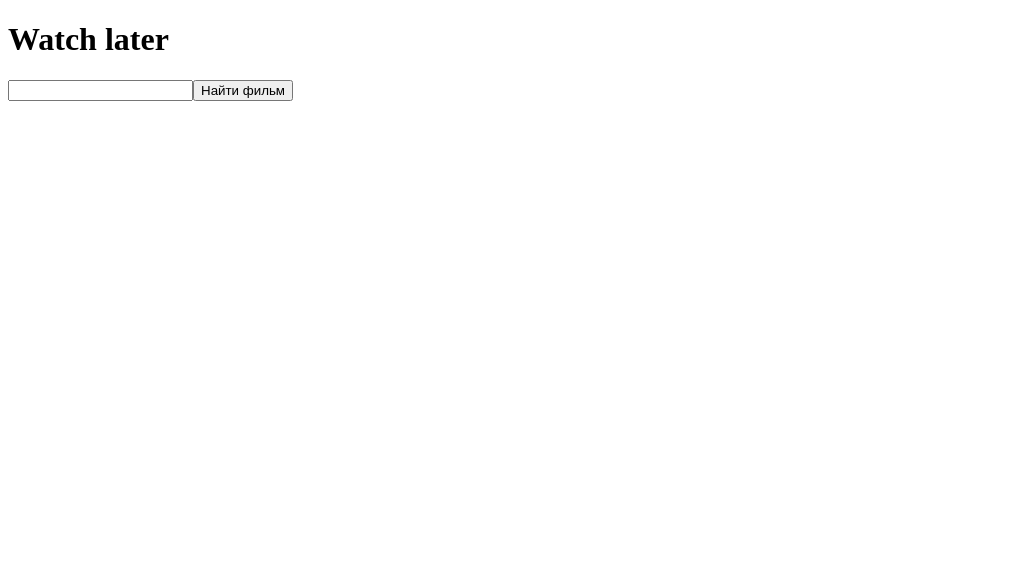
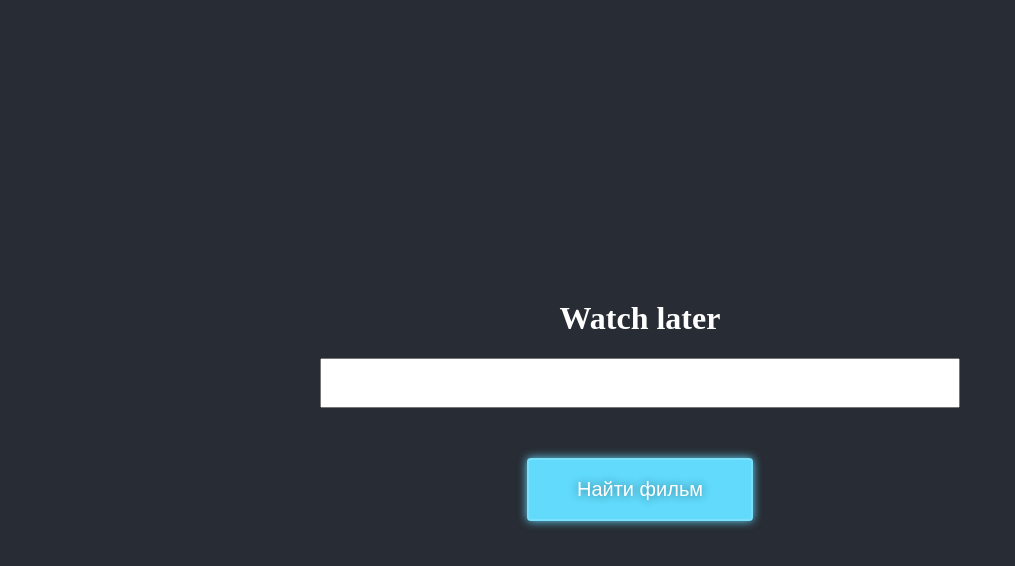
Before and after one commit to oldbelom/watch-later-app, a React app: page / in a window 1280 px wide. Shown: the top 566 px of the page, without its empty margins (0-1015 px from the left). Built offline with nearby package versions, Linux system fonts and the light colour scheme.

Commit message:
add SearchBlock and Loader components

```diff
--- /dev/null
+++ b/src/components/Loader/Loader.scss
@@ -0,0 +1,22 @@
+.loader {
+  width: 10em;
+  height: 10em;
+  margin: 0 auto;
+  font-size: 10px;
+  border-top: 1.1em solid rgba(97, 218, 251, 0.2);
+  border-right: 1.1em solid rgba(97, 218, 251, 0.2);
+  border-bottom: 1.1em solid rgba(97, 218, 251, 0.2);
+  border-left: 1.1em solid #61dafb;
+  border-radius: 50%;
+  transform: translateZ(0);
+  animation: rotate 1.1s infinite linear;
+}
+
+@keyframes rotate {
+  0% {
+    transform: rotate(0deg);
+  }
+  100% {
+    transform: rotate(360deg);
+  }
+}
--- /dev/null
+++ b/src/components/Loader/Loader.tsx
@@ -0,0 +1,6 @@
+import React from "react";
+import "./Loader.scss";
+
+export default function Loader() {
+  return <div className="loader" data-testid="loader"></div>;
+}
--- /dev/null
+++ b/src/components/SearchBlock/SearchBlock.scss
@@ -0,0 +1,12 @@
+input {
+  margin-bottom: 50px;
+  width: 50vw;
+  height: 50px;
+  font-size: 22px;
+}
+
+form {
+  display: flex;
+  flex-direction: column;
+  align-items: center;
+}
--- /dev/null
+++ b/src/components/SearchBlock/SearchBlock.tsx
@@ -0,0 +1,78 @@
+import React, { ChangeEvent, FormEvent } from "react";
+import Button from "../Button/Button";
+import Loader from "../Loader/Loader";
+
+import "./SearchBlock.scss";
+
+const API_KEY = "ede3ffdb-566b-4049-895b-0d1c2bfd60fb";
+const API_SEARCH_URL =
+  "https://kinopoiskapiunofficial.tech/api/v2.1/films/search-by-keyword?keyword=";
+
+interface ISearchResult {
+  nameRu: string;
+}
+
+interface State {
+  value: string;
+  searchResult: ISearchResult[];
+  isLoading: boolean;
+}
+
+export default class SearchBlock extends React.Component<
+  Record<string, unknown>,
+  State
+> {
+  state = {
+    value: "",
+    searchResult: [],
+    isLoading: false,
+  };
+
+  handleSubmit = async (e: FormEvent) => {
+    e.preventDefault();
+
+    this.setState((state) => ({ isLoading: !state.isLoading, value: "" }));
+
+    const fetchUrl = API_SEARCH_URL + this.state.value;
+    const response = await fetch(fetchUrl, {
+      method: "GET",
+      headers: {
+        "X-API-KEY": API_KEY,
+        "Content-Type": "application/json",
+      },
+    });
+    const data = await response.json();
+
+    this.setState((state) => ({
+      isLoading: !state.isLoading,
+      searchResult: data.films,
+    }));
+  };
+
+  handleChange = (e: ChangeEvent<HTMLInputElement>) => {
+    this.setState({ value: e.target.value });
+  };
+
+  render() {
+    return (
+      <div data-testid="search-block">
+        <form onSubmit={this.handleSubmit} data-testid="form">
+          <input
+            type="text"
+            value={this.state.value}
+            onChange={this.handleChange}
+            data-testid="input"
+          />
+          {this.state.isLoading ? (
+            <Loader />
+          ) : (
+            <Button type="submit" text="Найти фильм" />
+          )}
+        </form>
+        {this.state.searchResult.map((item: ISearchResult, index: number) => (
+          <div key={index}>{item.nameRu}</div>
+        ))}
+      </div>
+    );
+  }
+}
--- a/src/pages/HomePage.tsx
+++ b/src/pages/HomePage.tsx
@@ -1,18 +1,12 @@
 import React from "react";
+import SearchBlock from "../components/SearchBlock/SearchBlock";
 
 export default class HomePage extends React.Component {
-  state = {
-    value: "",
-  };
-
   render() {
     return (
       <div className="home">
         <h1>Watch later</h1>
-        <form>
-          <input type="text" value={this.state.value} />
-          <button type="submit">Найти фильм</button>
-        </form>
+        <SearchBlock />
       </div>
     );
   }
--- a/src/scss/style.scss
+++ b/src/scss/style.scss
@@ -0,0 +1,25 @@
+*,
+*::after,
+*::before {
+  box-sizing: border-box;
+}
+
+#root {
+  height: 100%;
+}
+
+body {
+  margin: 0;
+  padding: 0;
+  height: 100vh;
+  background-color: #282c34;
+  color: #fff;
+}
+
+.home {
+  display: flex;
+  justify-content: center;
+  align-items: center;
+  flex-direction: column;
+  height: 100%;
+}
```
Also changed, not shown: .eslintrc.js, 2 other files (tests, documents, lock files or other folders).
